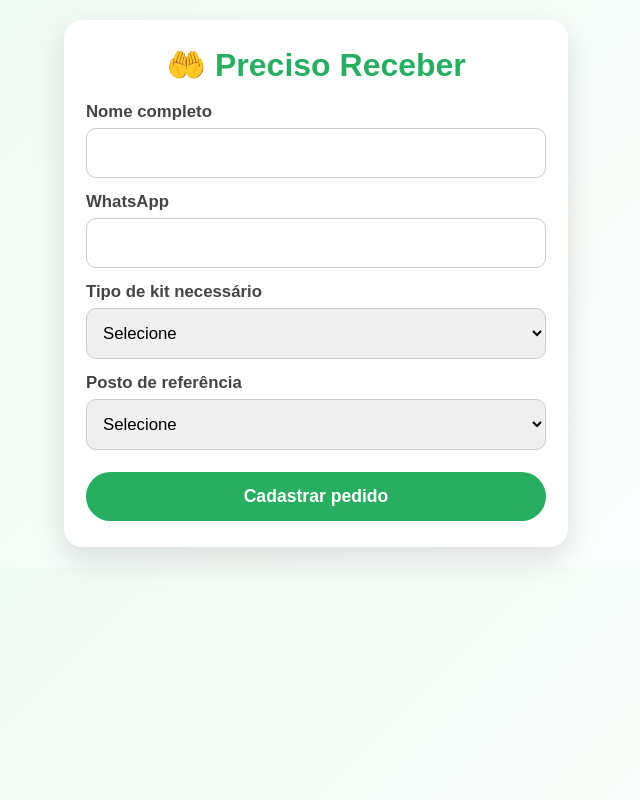
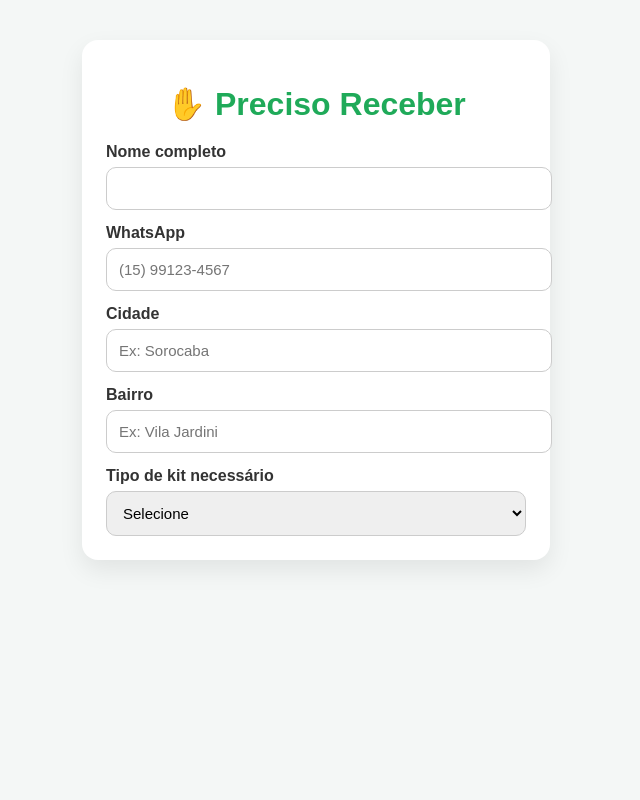
Before and after one commit to elvirabl/CoracaoSolidario, a Django app: page /receber/ in a window 1280 px wide. Shown: the whole page, without its empty margins (324-964 px from the left). Run offline with Django 5.2, Linux system fonts and the light colour scheme; data comes from the database, SQL or seed files in the repository.

Commit message:
Caixa 4: sanitização/validações + receber com cidade/bairro e kits

```diff
--- a/core/templates/core/receber.html
+++ b/core/templates/core/receber.html
@@ -1,134 +1,147 @@
 <!DOCTYPE html>
 <html lang="pt-br">
 <head>
-  <meta charset="UTF-8" />
-  <meta name="viewport" content="width=device-width, initial-scale=1.0" />
-  <title>Receber • Coração Solidário</title>
+    <meta charset="UTF-8">
+    <title>Preciso Receber • Coração Solidário</title>
+    <meta name="viewport" content="width=device-width, initial-scale=1.0">
 
     <style>
         body {
+            font-family: Arial, Helvetica, sans-serif;
+            background: #f4f7f6;
             margin: 0;
-      font-family: Arial, Helvetica, sans-serif;
-      background: linear-gradient(135deg, #ecf9f1, #ffffff);
-      color: #444;
-      padding: 20px;
+            padding: 0;
         }
 
-    .card {
-      max-width: 460px;
-      margin: 0 auto;
-      background: #fff;
-      padding: 26px 22px;
-      border-radius: 18px;
-      box-shadow: 0 12px 30px rgba(0,0,0,0.12);
+        .container {
+            max-width: 420px;
+            margin: 40px auto;
+            background: #ffffff;
+            border-radius: 16px;
+            padding: 24px;
+            box-shadow: 0 10px 25px rgba(0,0,0,0.08);
         }
 
         h1 {
             text-align: center;
-      color: #27ae60;
-      margin: 0 0 18px;
-      font-size: 2rem;
+            color: #1faa59;
+            margin-bottom: 20px;
         }
 
         label {
             display: block;
             margin-top: 14px;
             font-weight: bold;
-      font-size: 1.05rem;
+            color: #333;
         }
 
         input, select {
             width: 100%;
-      padding: 14px 12px;
+            padding: 12px;
             margin-top: 6px;
             border-radius: 10px;
             border: 1px solid #ccc;
-      font-size: 1.05rem;
-      box-sizing: border-box;
+            font-size: 15px;
         }
 
         button {
             width: 100%;
-      margin-top: 22px;
+            margin-top: 24px;
             padding: 14px;
+            background: #1faa59;
+            color: #fff;
             border: none;
-      border-radius: 999px;
-      background: #27ae60;
-      color: #fff;
-      font-size: 1.1rem;
+            border-radius: 30px;
+            font-size: 16px;
             font-weight: bold;
             cursor: pointer;
         }
 
-    button:disabled {
-      opacity: 0.7;
-      cursor: not-allowed;
+        button:hover {
+            background: #17994f;
         }
 
         .errors {
-      background: #ffe6e6;
-      color: #a94442;
+            background: #ffecec;
+            color: #b30000;
+            border-radius: 10px;
             padding: 12px;
-      border-radius: 10px;
-      margin-bottom: 12px;
-      font-size: 1rem;
+            margin-bottom: 16px;
+        }
+
+        .errors ul {
+            margin: 0;
+            padding-left: 18px;
         }
     </style>
 </head>
+<body>
 
-<body>
-  <div class="card">
-    <h1>🤲 Preciso Receber</h1>
+<div class="container">
+    <h1>✋ Preciso Receber</h1>
 
     {% if errors %}
         <div class="errors">
             <ul>
-          {% for e in errors %}
-            <li>{{ e }}</li>
+                {% for error in errors %}
+                    <li>{{ error }}</li>
                 {% endfor %}
             </ul>
         </div>
     {% endif %}
 
-    <form method="post" onsubmit="return disableSubmit(this);">
+    <form method="post">
         {% csrf_token %}
 
-      <label>Nome completo</label>
-      <input name="name" type="text" required value="{{ form.name|default_if_none:'' }}">
+        <label for="name">Nome completo</label>
+        <input
+            type="text"
+            id="name"
+            name="name"
+            value="{{ form.name|default:'' }}"
+            required
+        >
 
-      <label>WhatsApp</label>
-      <input name="whatsapp" type="text" required value="{{ form.whatsapp|default_if_none:'' }}">
+        <label for="whatsapp">WhatsApp</label>
+        <input
+            type="text"
+            id="whatsapp"
+            name="whatsapp"
+            placeholder="(15) 99123-4567"
+            value="{{ form.whatsapp|default:'' }}"
+            required
+        >
 
-      <label>Tipo de kit necessário</label>
-      <select name="kit_type" required>
+        <label for="city">Cidade</label>
+        <input
+            type="text"
+            id="city"
+            name="city"
+            placeholder="Ex: Sorocaba"
+            value="{{ form.city|default:'' }}"
+            required
+        >
+
+        <label for="neighborhood">Bairro</label>
+        <input
+            type="text"
+            id="neighborhood"
+            name="neighborhood"
+            placeholder="Ex: Vila Jardini"
+            value="{{ form.neighborhood|default:'' }}"
+            required
+        >
+
+        <label for="needed_kit">Tipo de kit necessário</label>
+        <select id="needed_kit" name="needed_kit" required>
             <option value="">Selecione</option>
-        <option value="Basico">Básico</option>
-        <option value="Basico Alergica">Básico (Alérgica)</option>
-        <option value="Completo">Completo</option>
-        <option value="Completo Alergica">Completo (Alérgica)</option>
-      </select>
-
-      <label>Posto de referência</label>
-      <select name="reference_post" required>
-        <option value="">Selecione</option>
-        {% for post in reference_posts %}
-          <option value="{{ post.id }}">{{ post.name }} — {{ post.city }}</option>
-        {% endfor %}
-      </select>
-
-      <button id="submitBtn" type="submit">Cadastrar pedido</button>
-    </form>
-  </div>
-
-<script>
-function disableSubmit(form) {
-    const btn = form.querySelector("#submitBtn");
-    if (!btn) return true;
-    btn.disabled = true;
-    btn.innerText = "Enviando...";
-    return true;
-}
-</script>
-
-</body>
-</html>
+            <option value="Basico" {% if form.needed_kit == "Basico" %}selected{% endif %}>
+                Básico
+            </option>
+            <option value="Completo" {% if form.needed_kit == "Completo" %}selected{% endif %}>
+                Completo
+            </option>
+            <option value="Basico Alergia" {% if form.needed_kit == "Basico Alergia" %}selected{% endif %}>
+                Básico Alergia
+            </option>
+            <option value="Completo
--- a/core/views.py
+++ b/core/views.py
@@ -1,13 +1,15 @@
 # core/views.py
 from io import BytesIO
 import qrcode
+import re
 
 from django.core.cache import cache
-from django.http import HttpResponse
+from django.http import HttpResponse, HttpResponseBadRequest
 from django.shortcuts import get_object_or_404, redirect, render
 from django.urls import reverse
-from django.utils import timezone
+from django.utils.html import strip_tags
 from django.views.decorators.http import require_GET, require_http_methods, require_POST
+from django.contrib.admin.views.decorators import staff_member_required
 
 from .models import Donor, Match, Receiver, ReferencePost
 from .utils.validators import normalize_phone_br, contains_bad_words
@@ -46,6 +48,20 @@ def rate_limit_or_429(request, key_prefix: str, limit: int = 5, window_sec: int
     return False
 
 
+def clean_text(raw: str, max_len: int = 120) -> str:
+    """
+    Sanitização simples (MVP):
+    - remove HTML
+    - normaliza espaços
+    - limita tamanho
+    """
+    if not raw:
+        return ""
+    txt = strip_tags(str(raw))
+    txt = re.sub(r"\s+", " ", txt).strip()
+    return txt[:max_len]
+
+
 # ---------------- HOME ---------------- #
 
 def home(request):
@@ -68,16 +84,18 @@ def doar(request):
                 status=429
             )
 
-        name = (request.POST.get("name") or "").strip()
-        whatsapp_raw = (request.POST.get("whatsapp") or "").strip()
+        # --- CAPTURA + SANITIZAÇÃO (item 2) ---
+        name = clean_text(request.POST.get("name"), max_len=80)
+        whatsapp_raw = clean_text(request.POST.get("whatsapp"), max_len=30)
         whatsapp = normalize_phone_br(whatsapp_raw)
 
-        kit_type = (
+        kit_type = clean_text(
             request.POST.get("preferred_kit")
             or request.POST.get("kit_type")
             or request.POST.get("kit")
-            or ""
-        ).strip()
+            or "",
+            max_len=40
+        )
 
         reference_post_id = (
             request.POST.get("reference_post")
@@ -86,6 +104,7 @@ def doar(request):
 
         errors = []
 
+        # --- VALIDAÇÕES ---
         if not name:
             errors.append("Nome é obrigatório.")
         if not whatsapp:
@@ -95,8 +114,13 @@ def doar(request):
         if not reference_post_id:
             errors.append("Selecione o posto de referência.")
 
+        # filtro anti-abuso (você já tem)
         if contains_bad_words(name, kit_type, whatsapp_raw):
             errors.append("Por segurança, revise o texto informado.")
+
+        # duplicidade simples (MVP)
+        if whatsapp and Donor.objects.filter(whatsapp=whatsapp, active=True).exists():
+            errors.append("Este WhatsApp já está cadastrado como doador.")
 
         reference_post = None
         if reference_post_id:
@@ -124,6 +148,8 @@ def doar(request):
         )
 
         # bloqueio: doador já tem match pendente
+        # (OBS: com o check de duplicidade acima, isso aqui fica quase sempre desnecessário,
+        # mas mantive para não mudar seu fluxo)
         if donor_has_open_match(donor):
             return render(request, "core/obrigada.html", {
                 "tipo": "doacao",
@@ -186,19 +212,21 @@ def receber(request):
                 status=429
             )
 
-        name = (request.POST.get("name") or "").strip()
-        whatsapp_raw = (request.POST.get("whatsapp") or "").strip()
+        # --- CAPTURA + SANITIZAÇÃO (item 2) ---
+        name = clean_text(request.POST.get("name"), max_len=80)
+        whatsapp_raw = clean_text(request.POST.get("whatsapp"), max_len=30)
         whatsapp = normalize_phone_br(whatsapp_raw)
 
-        city = (request.POST.get("city") or "").strip()
-        neighborhood = (request.POST.get("neighborhood") or "").strip()
+        city = clean_text(request.POST.get("city"), max_len=40)
+        neighborhood = clean_text(request.POST.get("neighborhood"), max_len=60)
 
-        needed_kit = (
+        needed_kit = clean_text(
             request.POST.get("needed_kit")
             or request.POST.get("kit_type")
             or request.POST.get("kit")
-            or ""
-        ).strip()
+            or "",
+            max_len=40
+        )
 
         reference_post_id = (
             request.POST.get("reference_post")
@@ -207,6 +235,7 @@ def receber(request):
 
         errors = []
 
+        # --- VALIDAÇÕES ---
         if not name:
             errors.append("Nome é obrigatório.")
         if not whatsapp:
@@ -222,6 +251,10 @@ def receber(request):
 
         if contains_bad_words(name, needed_kit, whatsapp_raw):
             errors.append("Por segurança, revise o texto informado.")
+
+        # duplicidade simples (MVP)
+        if whatsapp and Receiver.objects.filter(whatsapp=whatsapp, active=True).exists():
+            errors.append("Este WhatsApp já está cadastrado como receptora.")
 
         reference_post = None
         if reference_post_id:
@@ -258,7 +291,10 @@ def receber(request):
 # ---------------- RETIRADA ---------------- #
 
 @require_GET
+@staff_member_required
+@require_GET
 def retirar(request, pickup_code: str):
+
     match = get_object_or_404(
         Match.objects.select_related("donor", "receiver", "reference_post"),
         pickup_code=pickup_code,
@@ -276,6 +312,8 @@ def retirar(request, pickup_code: str):
     )
 
 
+@require_POST
+@staff_member_required
 @require_POST
 def confirmar_retirada(request, pickup_code: str):
     match = get_object_or_404(Match, pickup_code=pickup_code)
```
Also changed, not shown: core/security.py (added, +52 -0 lines), core/migrations/0004_remove_donor_allow_whatsapp_remove_donor_city_and_more.py (added), db.sqlite3. Lines whose indentation alone changed are shown as unchanged.
